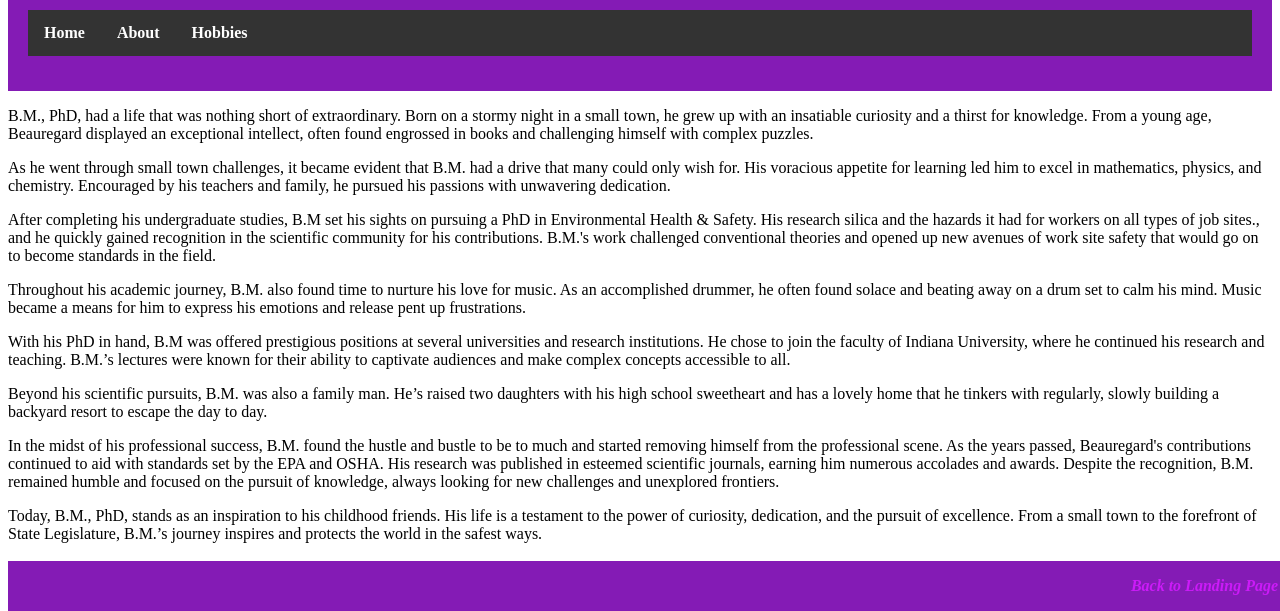
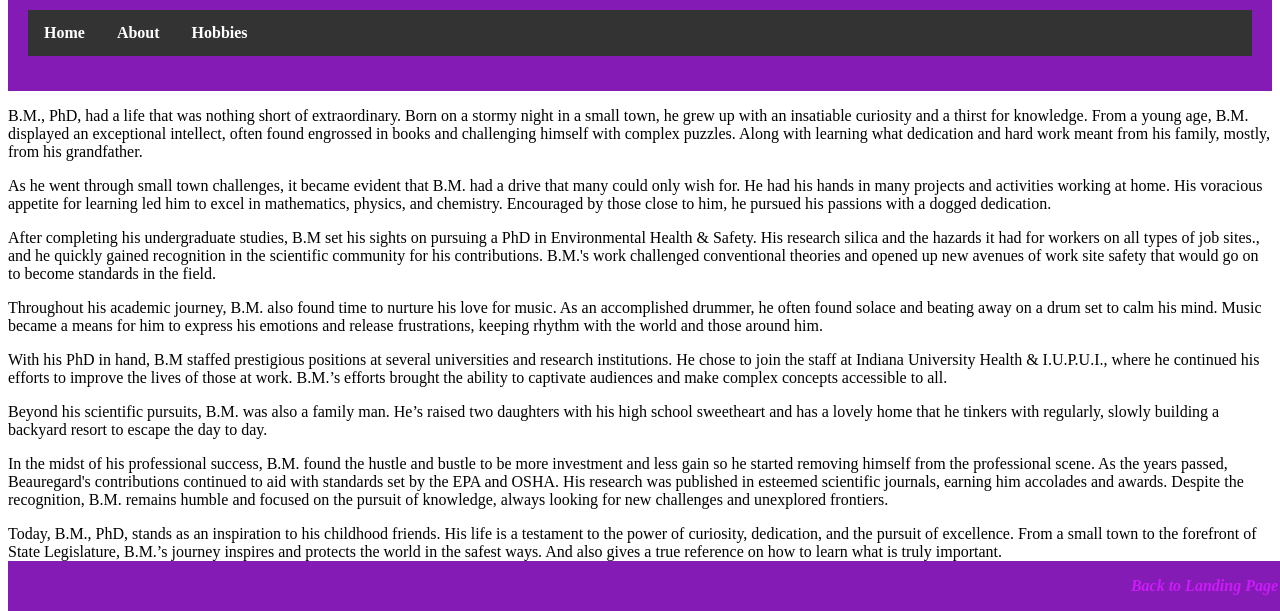
Before and after one commit to JKBRUIN/bioSite, a plain HTML site: page about.html in a window 1280 px wide. Shown: the part 189-800 px from the top of the page. Drawn offline with Linux system fonts and the light colour scheme.

Commit message:
Regarding B.M. correction and revision

```diff
--- a/about.html
+++ b/about.html
@@ -23,27 +23,27 @@
     </header>
     <div id="container">
         <p>
-            B.M., PhD, had a life that was nothing short of extraordinary. Born on a stormy night in a small town, he grew up with an insatiable curiosity and a thirst for knowledge. From a young age, Beauregard displayed an exceptional intellect, often found engrossed in books and challenging himself with complex puzzles.
+            B.M., PhD, had a life that was nothing short of extraordinary. Born on a stormy night in a small town, he grew up with an insatiable curiosity and a thirst for knowledge. From a young age, B.M. displayed an exceptional intellect, often found engrossed in books and challenging himself with complex puzzles.  Along with learning what dedication and hard work meant from his family, mostly, from his grandfather.
         <p>
-            As he went through small town challenges, it became evident that B.M. had a drive that many could only wish for. His voracious appetite for learning led him to excel in mathematics, physics, and chemistry. Encouraged by his teachers and family, he pursued his passions with unwavering dedication.
+            As he went through small town challenges, it became evident that B.M. had a drive that many could only wish for.  He had his hands in many projects and activities working at home.  His voracious appetite for learning led him to excel in mathematics, physics, and chemistry. Encouraged by those close to him, he pursued his passions with a dogged dedication.
         </p>
         <p>
             After completing his undergraduate studies, B.M set his sights on pursuing a PhD in Environmental Health & Safety. His research silica and the hazards it had for workers on all types of job sites., and he quickly gained recognition in the scientific community for his contributions. B.M.'s work challenged conventional theories and opened up new avenues of work site safety that would go on to become standards in the field.
         </p>
         <p>
-            Throughout his academic journey, B.M. also found time to nurture his love for music. As an accomplished drummer, he often found solace and beating away on a drum set to calm his mind. Music became a means for him to express his emotions and release pent up frustrations.
+            Throughout his academic journey, B.M. also found time to nurture his love for music. As an accomplished drummer, he often found solace and beating away on a drum set to calm his mind. Music became a means for him to express his emotions and release frustrations, keeping rhythm with the world and those around him.
         </p>
         <p>
-            With his PhD in hand, B.M was offered prestigious positions at several universities and research institutions. He chose to join the faculty of Indiana University, where he continued his research and teaching. B.M.’s lectures were known for their ability to captivate audiences and make complex concepts accessible to all.
+            With his PhD in hand, B.M staffed prestigious positions at several universities and research institutions. He chose to join the staff at Indiana University Health & I.U.P.U.I., where he continued his efforts to improve the lives of those at work. B.M.’s efforts brought the ability to captivate audiences and make complex concepts accessible to all.
         </p>
         <p>
             Beyond his scientific pursuits, B.M. was also a family man. He’s raised two daughters with his high school sweetheart and has a lovely home that he tinkers with regularly, slowly building a backyard resort to escape the day to day.
         </p>
         <p>
-            In the midst of his professional success, B.M. found the hustle and bustle to be to much and started removing himself from the professional scene. As the years passed, Beauregard's contributions continued to aid with standards set by the EPA and OSHA. His research was published in esteemed scientific journals, earning him numerous accolades and awards. Despite the recognition, B.M. remained humble and focused on the pursuit of knowledge, always looking for new challenges and unexplored frontiers.
+            In the midst of his professional success, B.M. found the hustle and bustle to be more investment and less gain so he started removing himself from the professional scene. As the years passed, Beauregard's contributions continued to aid with standards set by the EPA and OSHA. His research was published in esteemed scientific journals, earning him accolades and awards. Despite the recognition, B.M. remains humble and focused on the pursuit of knowledge, always looking for new challenges and unexplored frontiers.
         </p>
         <p>
-            Today, B.M., PhD, stands as an inspiration to his childhood friends. His life is a testament to the power of curiosity, dedication, and the pursuit of excellence. From a small town to the forefront of State Legislature, B.M.’s journey inspires and protects the world in the safest ways.
+            Today, B.M., PhD, stands as an inspiration to his childhood friends. His life is a testament to the power of curiosity, dedication, and the pursuit of excellence. From a small town to the forefront of State Legislature, B.M.’s journey inspires and protects the world in the safest ways.  And also gives a true reference on how to learn what is truly important.
         </p>
     </div>
     <footer>
```
